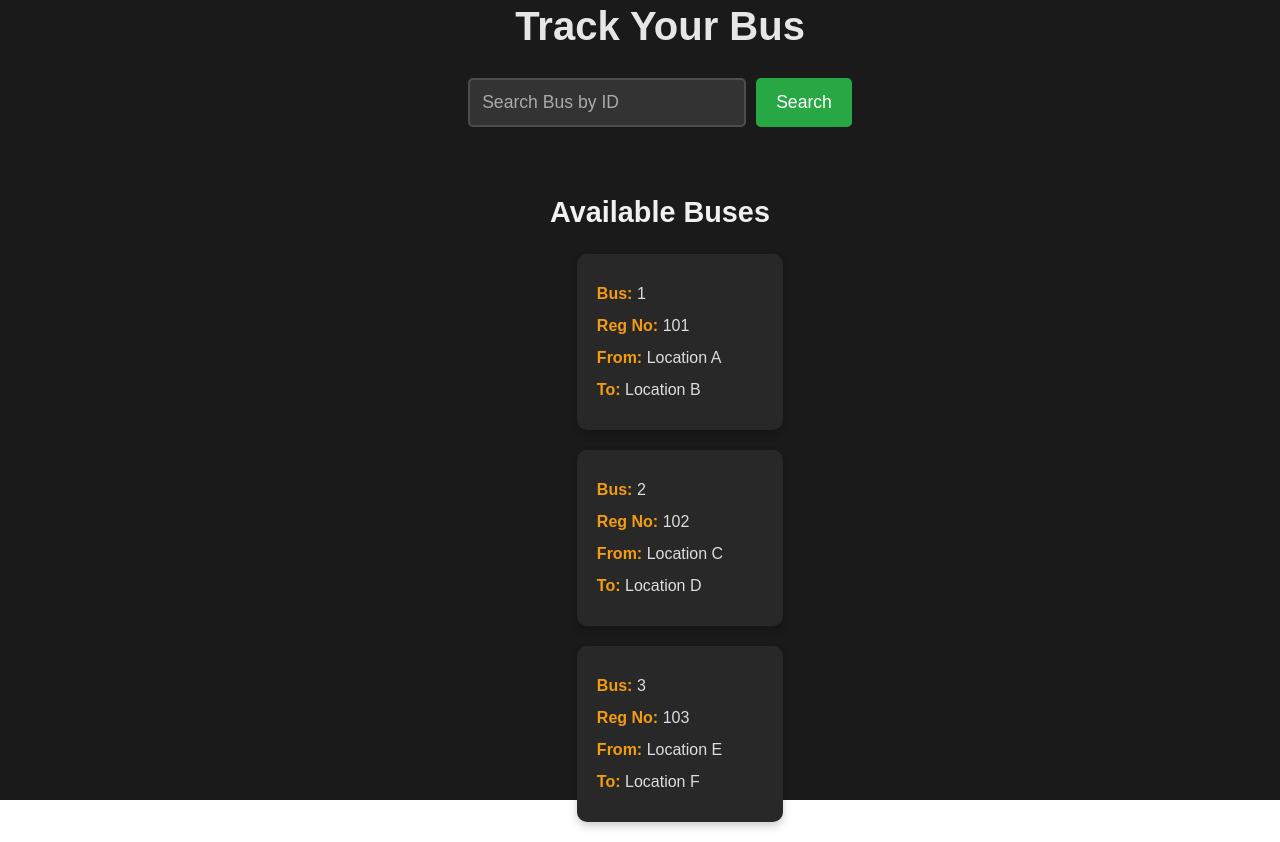
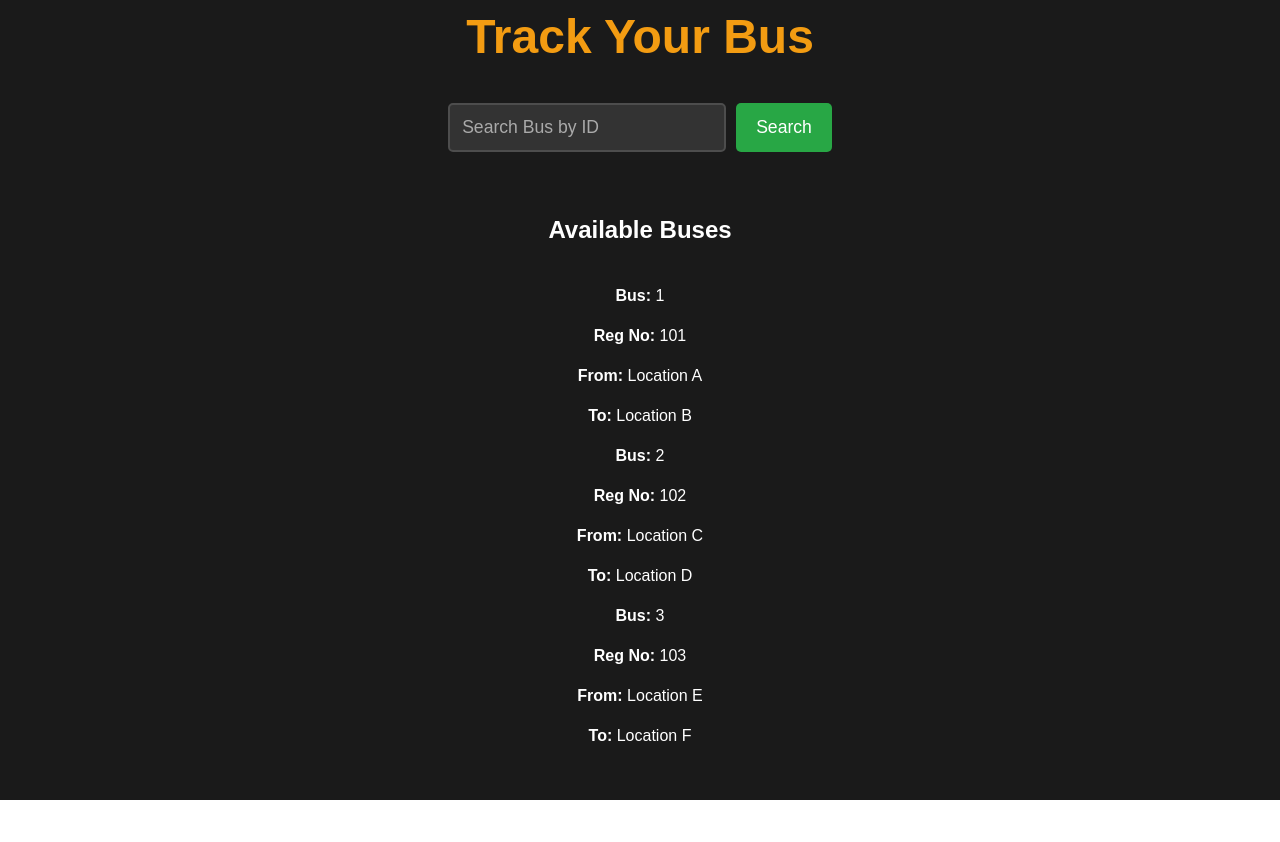
Before and after one commit to anuraggr/trackbus, a React (Vite) app: page / in a window 1280 px wide. Built offline with nearby package versions, Linux system fonts and the light colour scheme.

Commit message:
Update Home.css

```diff
--- a/src/Home.css
+++ b/src/Home.css
@@ -16,19 +16,19 @@ body {
 .home-container {
   display: flex;
   flex-direction: column;
-  justify-content: center;
+  justify-content: flex-end; /* Puts the search bar lower */
   align-items: center;
-  padding: 20px;
+  padding-bottom: 15%;
   width: 100%;
   max-width: 600px;
   text-align: center;
 }
 
 .title {
-  font-size: 2.5rem;
+  font-size: 3rem;
   font-weight: bold;
-  color: #e6e6e6;
-  margin-bottom: 30px;
+  color: #f39c12; /* Highlight color for the title */
+  margin-bottom: 40px;
 }
 
 .search-bar {
@@ -67,34 +67,3 @@ body {
 .search-btn:hover {
   background-color: #218838;
 }
-
-.available-buses-title {
-  font-size: 1.8rem;
-  color: #f0f0f0;
-  margin-bottom: 20px;
-}
-
-.bus-list {
-  display: flex;
-  flex-direction: column;
-  gap: 20px;
-}
-
-.bus-card {
-  background-color: #282828;
-  padding: 20px;
-  border-radius: 10px;
-  box-shadow: 0 4px 8px rgba(0, 0, 0, 0.2);
-  width: 100%;
-  color: #ddd;
-  text-align: left;
-}
-
-.bus-card p {
-  margin: 8px 0;
-  font-size: 1rem;
-}
-
-.bus-card p strong {
-  color: #f39c12;
-}
```
